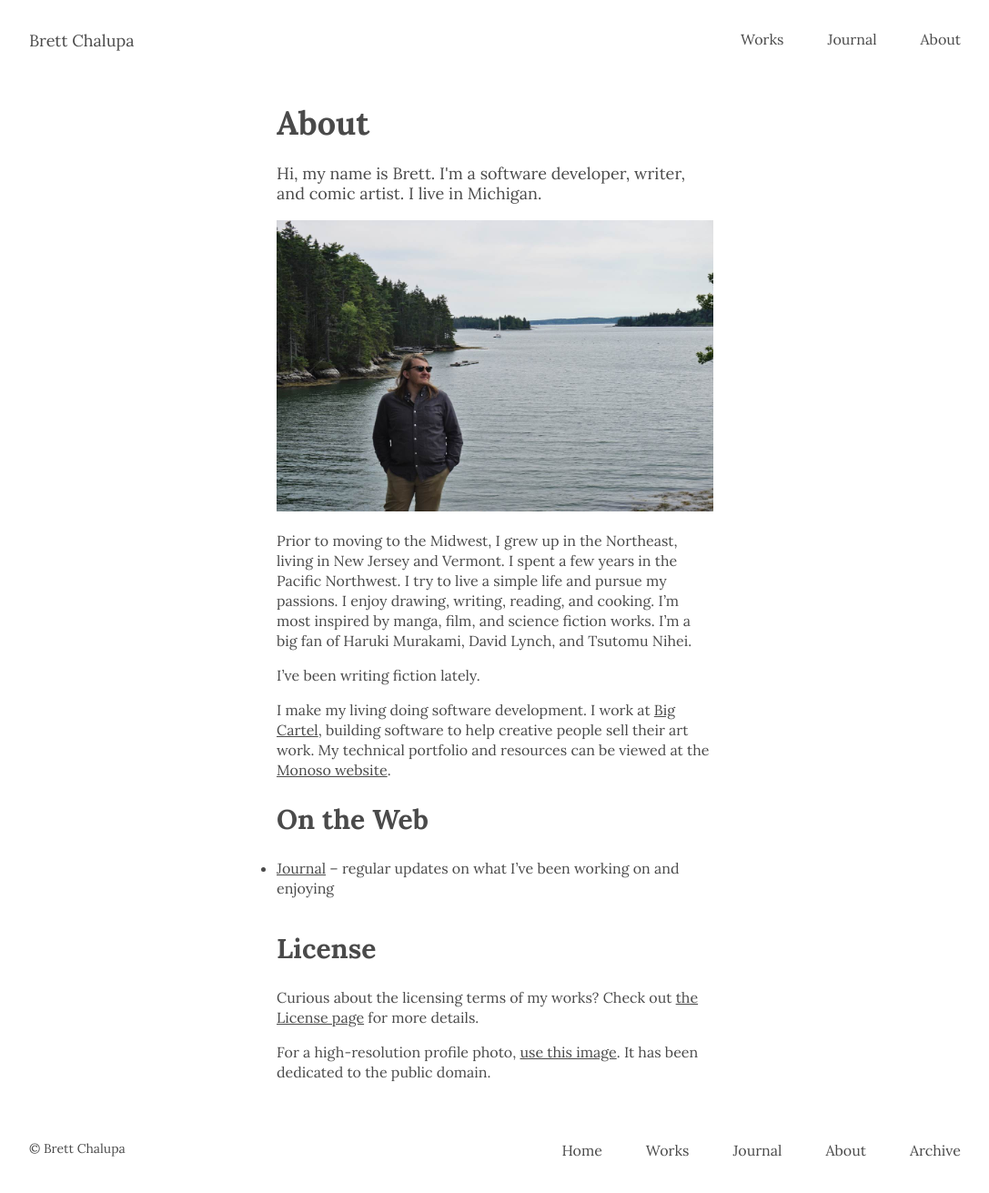
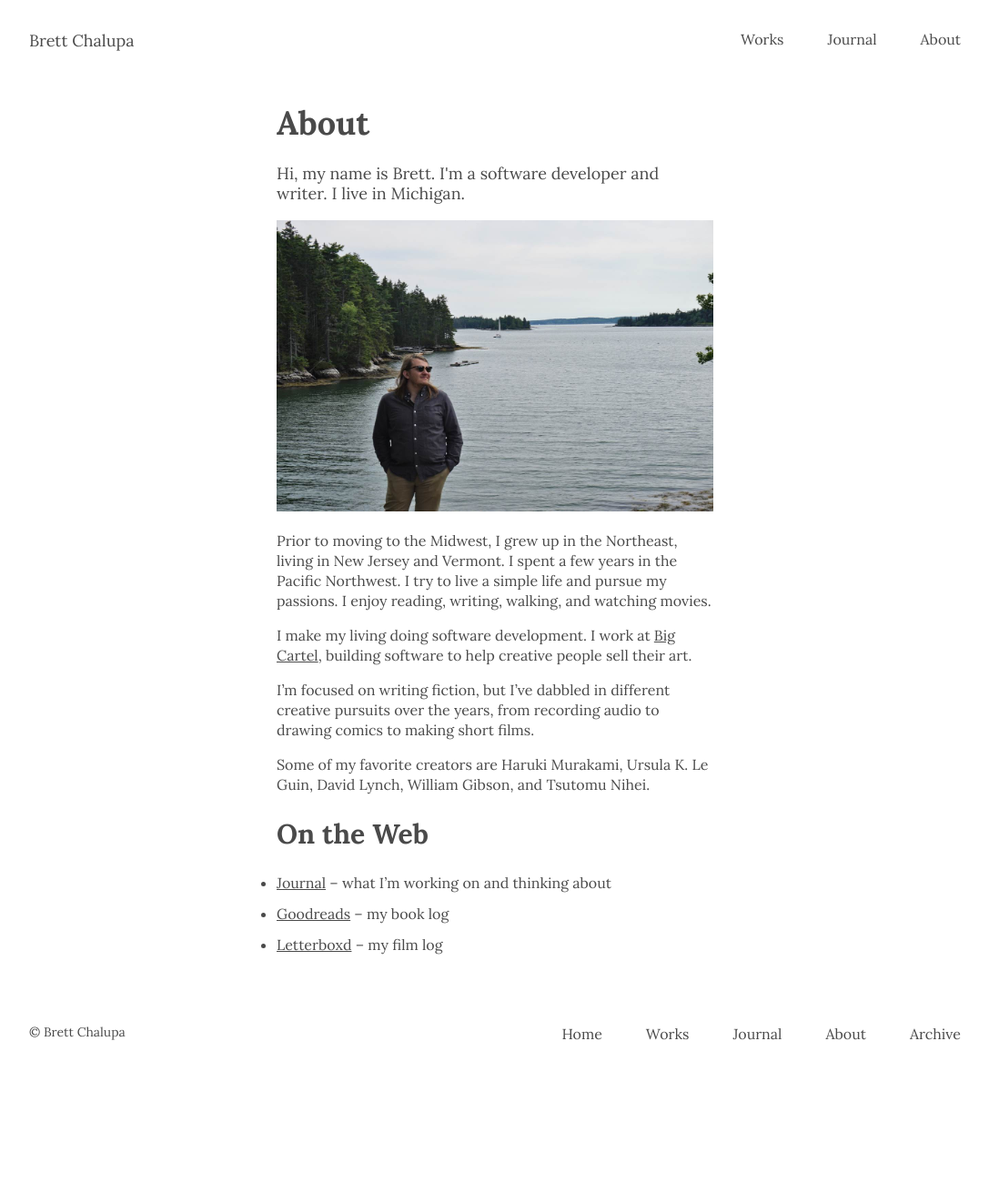
Before and after one commit to brettchalupa/brettchalupa.github.io, a Jekyll site: the page built from about.md, in a window 1280 px wide. Shown: the whole page at 91% size, without its empty margins (96-1183 px from the left). Built offline with Jekyll 4.4.1, drawn with Linux system fonts in a browser that asks for light colours; after the commit the page ends 1183 px from its top, so only the background shows below that.

Commit message:
Revise About page

```diff
--- a/about.md
+++ b/about.md
@@ -8,33 +8,29 @@ layout: default
 # About
 
 <p class='intro'>
-Hi, my name is Brett. I'm a software developer, writer, and comic artist. I live in Michigan.
+Hi, my name is Brett. I'm a software developer and writer. I live in Michigan.
 </p>
 
 ![Photo of Brett](/img/brett_about.jpg)
 
 Prior to moving to the Midwest, I grew up in the Northeast,
 living in New Jersey and Vermont. I spent a few years in the Pacific
-Northwest. I try to live a simple life and pursue my passions. I enjoy drawing,
-writing, reading, and cooking. I'm most inspired by manga, film, and science
-fiction works. I'm a big fan of Haruki Murakami, David Lynch, and Tsutomu Nihei.
-
-I've been writing fiction lately.
+Northwest. I try to live a simple life and pursue my passions. I enjoy reading,
+writing, walking, and watching movies.
 
 I make my living doing software development. I work at [Big
 Cartel](https://www.bigcartel.com), building software to help creative
-people sell their art work. My technical portfolio and resources can be
-viewed at the [Monoso website](https://monoso.brettchalupa.com).
+people sell their art.
+
+I'm focused on writing fiction, but I've dabbled in different creative
+pursuits over the years, from recording audio to drawing comics to making short
+films.
+
+Some of my favorite creators are Haruki Murakami, Ursula K. Le Guin, David
+Lynch, William Gibson, and Tsutomu Nihei.
 
 ## On the Web
 
-- [Journal](https://journal.brettchalupa.com) &ndash; regular updates on what I've been working on and enjoying
-
-## License
-
-Curious about the licensing terms of my works? Check out [the
-License page](/license) for more details.
-
-For a high-resolution profile photo, [use this
-image](https://www.flickr.com/photos/brettchalupa/31332288711). It has been
-dedicated to the public domain.
+- [Journal](https://journal.brettchalupa.com) &ndash; what I'm working on and thinking about
+- [Goodreads](https://www.goodreads.com/user/show/25307704-brett-chalupa) &ndash; my book log
+- [Letterboxd](https://letterboxd.com/brettchalupa/) &ndash; my film log
```
